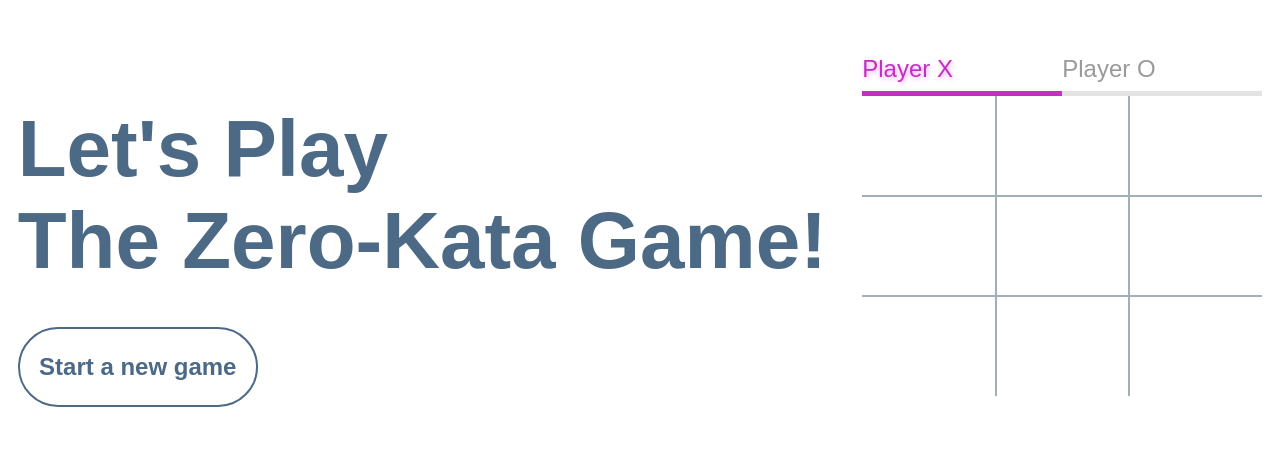
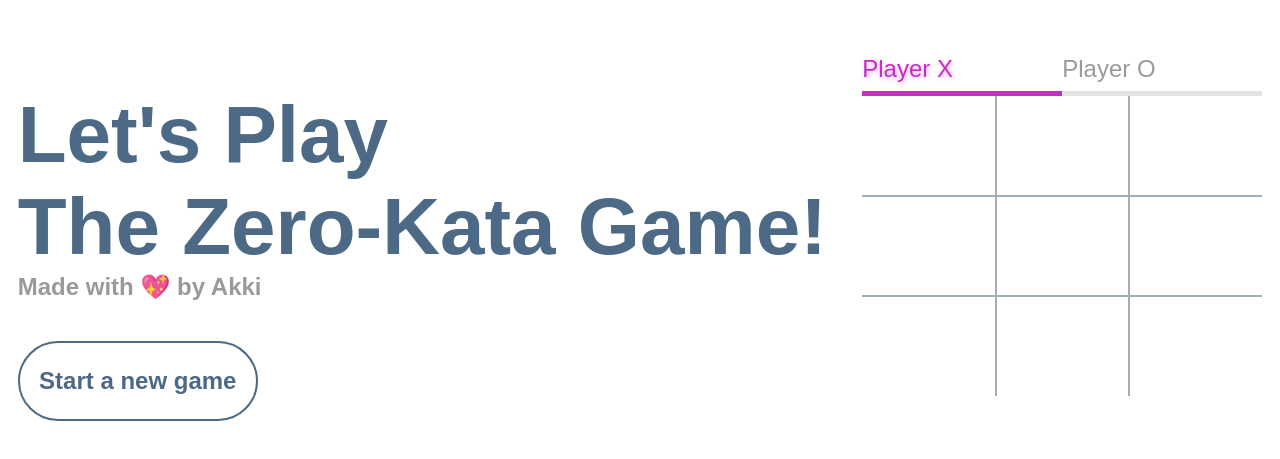
Before and after one commit to ankitkumaratg6041/ZeroKataGame, a plain HTML site: page index.html in a window 1280 px wide. Shown: the part 145-604 px from the top of the page. Drawn offline with Linux system fonts and the light colour scheme.

Commit message:
Update index.html

```diff
--- a/index.html
+++ b/index.html
@@ -18,6 +18,7 @@
                 <h1>
                     <span class="top-line">Let's Play</span><br>
                     <span class="bottom-line">The Zero-Kata Game!</span>
+                    <span class="header">Made with &#128150; by Akki</span>
                 </h1>
             </div>
             <div class="restart">
```
